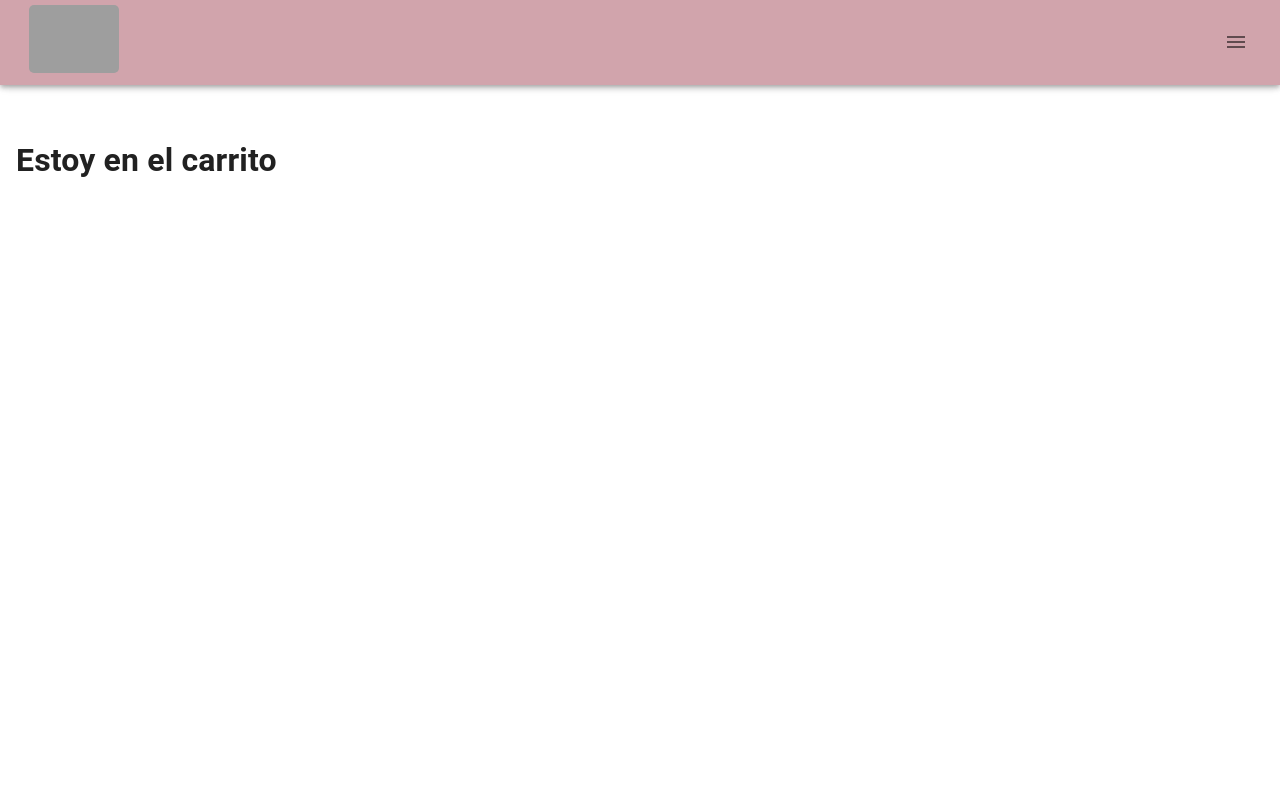
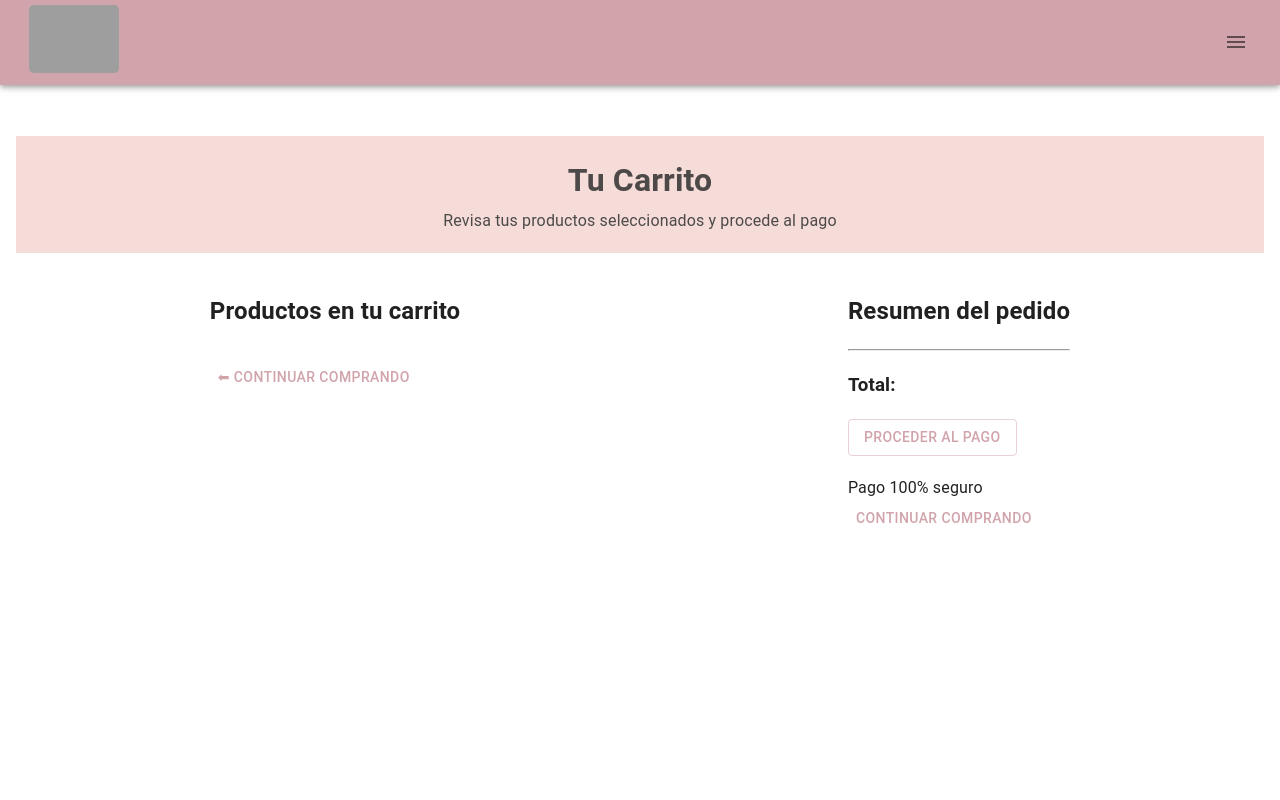
Before and after one commit to geromozas/ivana-papurello, a React (Vite) app: page /cart in a window 1280 px wide. Shown: the top 800 px of the page. Built offline with nearby package versions, Linux system fonts and the light colour scheme; grey boxes are pictures that could not be loaded.

Commit message:
vista carrito y funcionalidad de agregar al carrito

```diff
--- a/src/components/pages/cart/Cart.jsx
+++ b/src/components/pages/cart/Cart.jsx
@@ -1,21 +1,56 @@
 import { useContext } from "react";
 import { CartContext } from "../../../context/CartContext";
+import ProductCardCart from "../../productCard/ProductCardCart";
+import { Button } from "@mui/material";
 
 const Cart = () => {
   const { cart } = useContext(CartContext);
 
   return (
     <div style={{ marginTop: 40 }}>
-      <h1>Estoy en el carrito</h1>
-      {cart.map((product) => {
-        return (
-          <div key={product.id}>
-            <h6>{product.title}</h6>
-            <h6>{product.price}</h6>
-            <h6>{product.quantity}</h6>
+      <div
+        style={{
+          display: "flex",
+          flexDirection: "column",
+          alignItems: "center",
+          marginTop: 40,
+          marginBottom: 40,
+          backgroundColor: "#F4D4CF",
+          opacity: 0.8,
+          padding: 20,
+        }}
+      >
+        <h1 style={{ marginBottom: 5 }}>Tu Carrito</h1>
+        <p>Revisa tus productos seleccionados y procede al pago</p>
+      </div>
+      <div>
+        <div style={{ display: "flex", justifyContent: "space-around" }}>
+          <div>
+            <h2>Productos en tu carrito</h2>
+            {cart.map((product) => {
+              return (
+                <ProductCardCart
+                  key={product.id}
+                  image={product.image}
+                  title={product.title}
+                  unit_price={product.unit_price}
+                />
+              );
+            })}
+            <a href="/shop">
+              <Button style={{ marginTop: 30 }}>⬅ Continuar comprando</Button>
+            </a>
           </div>
-        );
-      })}
+          <div style={{ height: 150 }}>
+            <h2>Resumen del pedido</h2>
+            <hr style={{ marginBottom: 20, marginTop: 20 }} />
+            <h3 style={{ marginBottom: 20 }}>Total:</h3>
+            <Button variant="outlined">Proceder al pago</Button>
+            <p style={{ marginTop: 20 }}>Pago 100% seguro</p>
+            <Button>Continuar comprando</Button>
+          </div>
+        </div>
+      </div>
     </div>
   );
 };
--- /dev/null
+++ b/src/components/productCard/ProductCardCart.jsx
@@ -0,0 +1,34 @@
+import { Button } from "@mui/material";
+
+const ProductCardCart = ({ title, unit_price, image }) => {
+  return (
+    <div
+      style={{
+        display: "flex",
+        justifyContent: "space-around",
+      }}
+    >
+      <div style={{ height: 150 }}>
+        <hr style={{ marginBottom: 20, marginTop: 20 }} />
+        <div
+          style={{
+            display: "flex",
+            justifyContent: "space-around",
+            alignItems: "center",
+          }}
+        >
+          <img src={image} alt="" style={{ width: 100, marginRight: 100 }} />
+          <div style={{ marginRight: 100 }}>
+            <h4 style={{ marginBottom: 20 }}>{title}</h4>
+            <p>${unit_price}</p>
+          </div>
+          <Button variant="contained" style={{ height: 50 }}>
+            Eliminar
+          </Button>
+        </div>
+      </div>
+    </div>
+  );
+};
+
+export default ProductCardCart;
--- a/src/context/CartContext.jsx
+++ b/src/context/CartContext.jsx
@@ -6,7 +6,12 @@ const CartContextComponent = ({ children }) => {
   const [cart, setCart] = useState([]);
 
   const addToCartContext = (product) => {
-    setCart([...cart, product]);
+    let existe = cart.some((e) => e.id === product.id);
+    if (existe) {
+      alert("Ya agregaste este producto al carrito");
+    } else {
+      setCart([...cart, product]);
+    }
   };
 
   let data = {
```
Also changed, not shown: src/components/pages/itemDetail/ItemDetail.jsx (line endings or trailing spaces).
